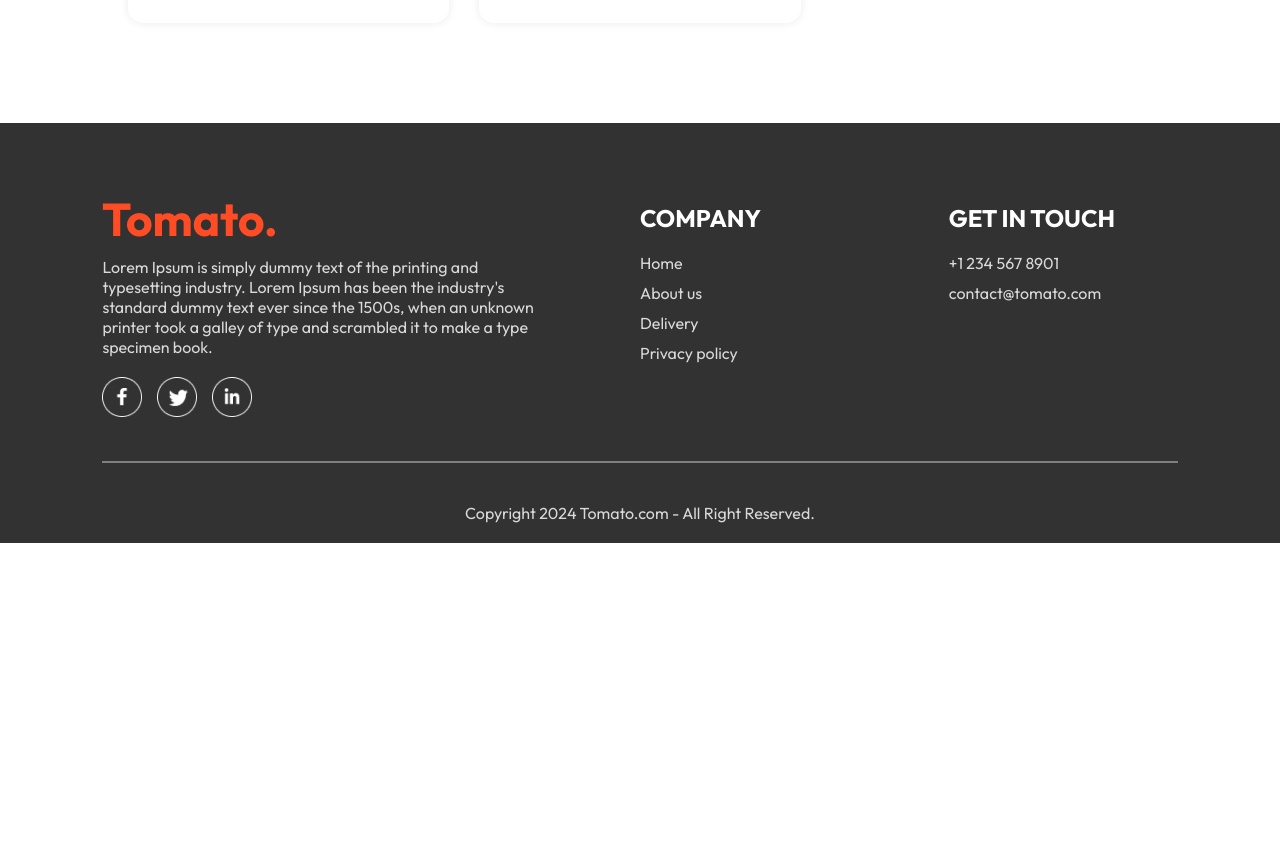
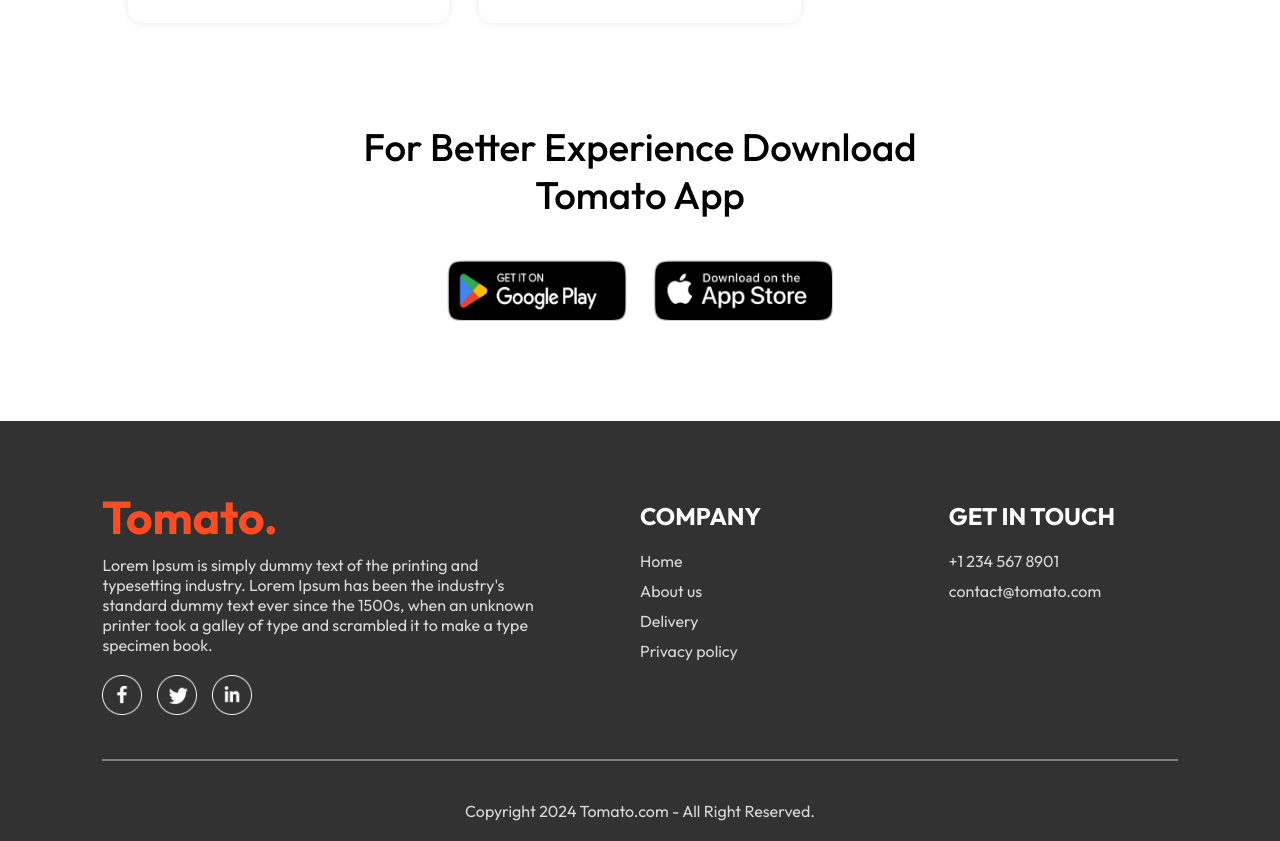
Before and after one commit to isra-bouzidi/Food-Del, a React (Vite) app in the folder frontend/: page / in a window 1280 px wide. Shown: the part 5960-6801 px from the top of the page. Before the commit the page ends 6503 px from the top, so only its background shows below. Built offline with nearby package versions, Linux system fonts and the light colour scheme.

Commit message:
create add download component

```diff
--- /dev/null
+++ b/frontend/src/components/AppDownload/AppDownload.css
@@ -0,0 +1,22 @@
+.app-download{
+    margin: auto auto;
+    margin-top: 100px;
+    font-size: max(3vw,20px);
+    text-align: center;
+    font-weight: 500;
+}
+.app-download-platforms{
+    display: flex;
+    justify-content: center;
+    gap: max(2vw,10px);
+    margin-top: 40px;
+}
+.app-download-platforms img{
+    width: max(30vw,120px);
+    max-width: 180px;
+    transition: 0.5s;
+    cursor: pointer;
+}
+.app-download-platforms img:hover{
+    transform: scale(1.05);
+}
--- /dev/null
+++ b/frontend/src/components/AppDownload/AppDownload.jsx
@@ -0,0 +1,17 @@
+import React from 'react'
+import './AppDownload.css'
+import { assets } from '../../assets/assets'
+
+const AppDownload = () => {
+  return (
+    <div className='app-download' id='app-download'>
+      <p>For Better Experience Download <br/> Tomato App</p>
+      <div className="app-download-platforms">
+        <img src={assets.play_store} alt="" />
+        <img src={assets.app_store} alt="" />
+      </div>
+    </div>
+  )
+}
+
+export default AppDownload
--- a/frontend/src/components/Header/Header.css
+++ b/frontend/src/components/Header/Header.css
@@ -37,3 +37,22 @@
     font-size: max(1vw,13px);
     border-radius: 50px;
 }
+@media (max-width:1050px) {
+    .header{
+        height: 38vw;
+    }
+    .header-contents{
+        max-width: 45%;
+    }
+}
+@media (max-width:750px) {
+    .header-contents{
+        max-width: 55%;
+    }
+    .header-contents p{
+        display: none;
+    }
+    .header-contents button{
+        padding: 2vw 4vw;
+    }
+}
--- a/frontend/src/components/Navbar/Navbar.css
+++ b/frontend/src/components/Navbar/Navbar.css
@@ -60,3 +60,45 @@
     top: -8px;
     right: -8px;
 }
+@media (max-width:1050px){
+    .navbar .logo{
+        width: 140px;
+    }
+    .navbar-menu{
+        gap: 20px;
+        font-size: 17px;
+    }
+    .navbar-right{
+        gap: 30px;
+    }
+    .navbar-right img{
+        width: 22px;
+    }
+    .navbar-right button{
+        padding: 8px 25px;
+    }
+}
+@media (max-width:900px){
+    .navbar .logo{
+        width: 120px;
+    }
+    .navbar-menu{
+        gap: 15px;
+        font-size: 16px;
+    }
+    .navbar-right{
+        gap: 20px;
+    }
+    .navbar-right img{
+        width: 20px;
+    }
+    .navbar-right button{
+        padding: 7px 20px;
+        font-size: 15px;
+    }
+}
+@media (max-width:750px){
+    .navbar-menu{
+        display: none;
+    }
+}
--- a/frontend/src/pages/Home/Home.jsx
+++ b/frontend/src/pages/Home/Home.jsx
@@ -3,6 +3,7 @@
 import Header from '../../components/Header/Header'
 import ExploreMenu from '../../components/ExploreMenu/ExploreMenu'
 import FoodDisplay from '../../components/FoodDisplay/FoodDisplay'
+import AppDownload from '../../components/AppDownload/AppDownload'
 
 const Home = () => {
 
@@ -13,6 +14,7 @@
       <Header/>
       <ExploreMenu category={category} setCategory={setCategory}/>
       <FoodDisplay category={category}/>
+      <AppDownload/>
     </div>
   )
 }
```
